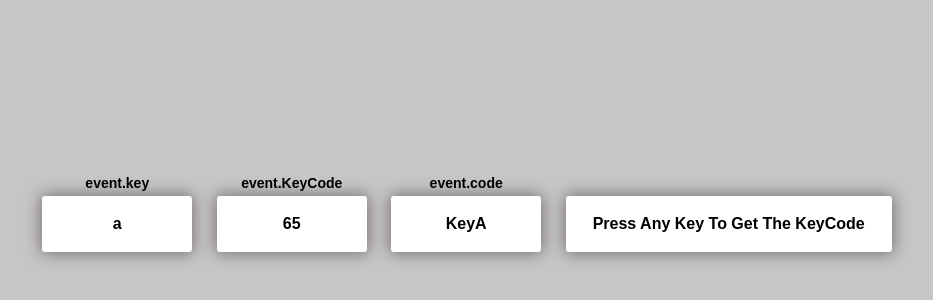
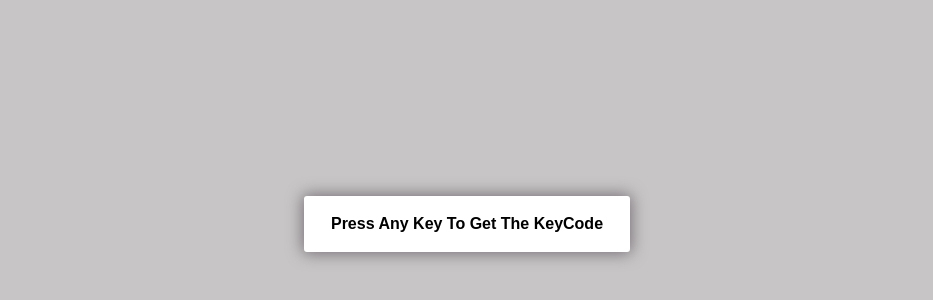
Before and after one commit to Alcamara/50Projects-50day_day10-Event_KeyCode, a plain HTML site: page index.html in a window 1280 px wide. Shown: the part 176-476 px from the top of the page, without its empty margins (173-1106 px from the left). Drawn offline with Linux system fonts and the light colour scheme; a web font is replaced by a local one.

Commit message:
create jquery object

```diff
--- a/client.js
+++ b/client.js
@@ -0,0 +1,5 @@
+$(document).ready(readyNow);
+
+function readyNow() {
+    console.log('test');
+}
--- a/index.html
+++ b/index.html
@@ -11,16 +11,16 @@
 </head>
 <body>
     <div class="insert">
-        <div class="key">
+        <div class="key none">
            a
            <small>event.key</small>
         </div>
 
-        <div class="key">
+        <div class="key none">
             65
             <small>event.KeyCode</small>
         </div>
-        <div class="key">
+        <div class="key none">
             KeyA
             <small>event.code</small>
         </div>
--- a/style.css
+++ b/style.css
@@ -40,3 +40,7 @@ body{
    width: 100%;
    font-size: 14px;
 }
+
+.none{
+    display: none;
+}
```
